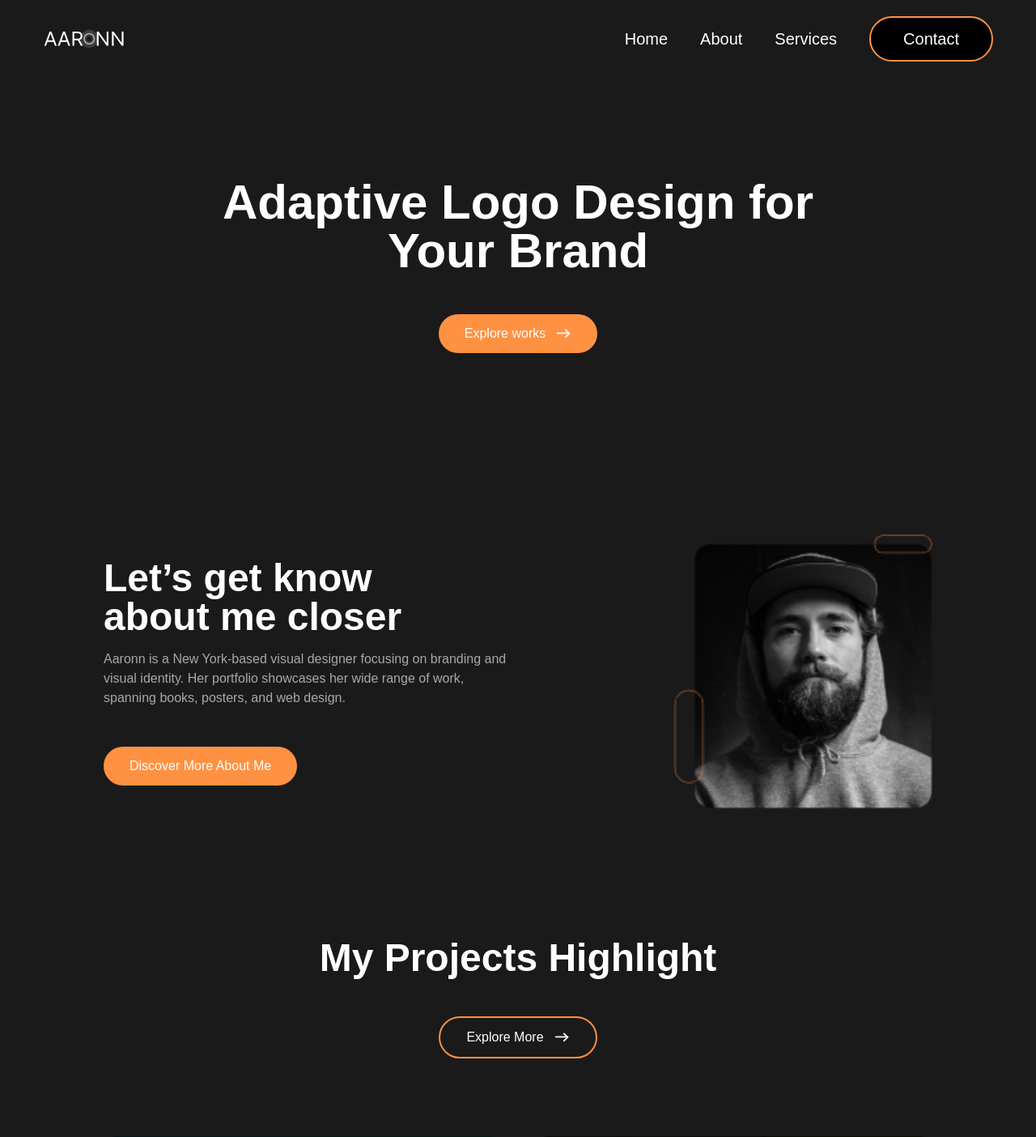
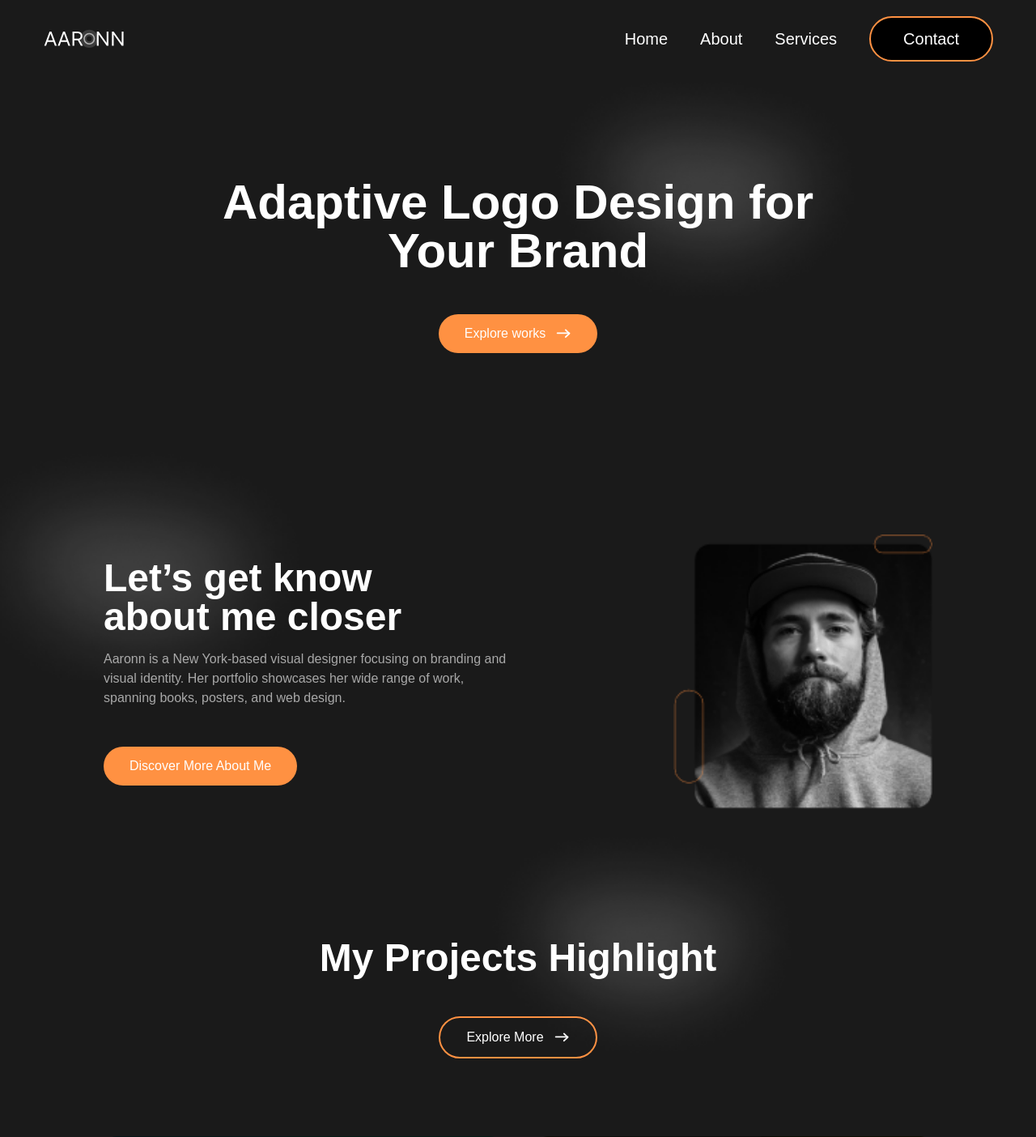
Before and after one commit to umerfarooq6129/designer-portfolio, a React (Create React App) app: page / in a window 1280 px wide. Shown: the top 1404 px of the page at 81% size. Built offline with nearby package versions, Linux system fonts and the light colour scheme; the HTML template or start-up script is replaced by a standard one.

Commit message:
added background image in heading

```diff
--- a/src/components/Projects/project.js
+++ b/src/components/Projects/project.js
@@ -32,7 +32,12 @@ const Project = () => {
         <>
             <div className="px-4 md:px-[10%] py-20">
                 <div className='w-full flex flex-col items-center justify-center gap-12'>
-                    <h1 className='custom-heading text-4xl md:text-5xl text-white text-center'>My Projects Highlight</h1>
+                    <h1 className='custom-heading text-4xl md:text-5xl text-white text-center relative'>My Projects Highlight
+                        <div
+                            className="absolute w-[450px] h-[300px] top-[10%] right-0 translate-x-[30%] translate-y-[-50%] bg-cover bg-no-repeat"
+                            style={{ backgroundImage: "url('images/vector 8.png')" }}
+                        ></div>
+                    </h1>
                     <button className='custom-font flex gap-3 items-center text-white border-2 border-[#FF9142] px-6 md:px-8 py-3 rounded-[50px]'>
                         Explore More <img src="images/arrow.svg" width={20} alt="" />
                     </button>
--- a/src/components/Testimonial/testimonial.js
+++ b/src/components/Testimonial/testimonial.js
@@ -5,7 +5,12 @@ const Testimonial = () => {
     <>
       <div className='px-4 md:px-[10%] py-20'>
         <div className="flex flex-col md:flex-row justify-between items-center pb-8">
-          <h1 className='custom-heading text-4xl md:text-5xl text-white'>Testimonial</h1>
+          <h1 className='custom-heading text-4xl md:text-5xl text-white relative'>Testimonial
+            <div
+              className="absolute w-[400px] h-[300px] top-0 left-[10%] translate-x-[-50%] translate-y-[-50%] bg-cover bg-no-repeat"
+              style={{ backgroundImage: "url('images/vector 8.png')" }}
+            ></div>
+          </h1>
           <img src="images/quote.png" className="mt-6 md:mt-0" width={100} alt="Quote" />
         </div>
         <div className="w-full md:w-[70%]">
--- a/src/components/about/about.js
+++ b/src/components/about/about.js
@@ -5,8 +5,12 @@ const About = () => {
     <>
       <div className="flex flex-col lg:flex-row w-full justify-between px-4 md:px-[10%] items-center py-20" id='#about'>
         <div className="flex flex-col w-full lg:w-1/2 gap-4 items-start">
-          <h1 className="custom-heading text-white text-4xl md:text-5xl w-full md:w-[400px]">
+          <h1 className="custom-heading text-white text-4xl md:text-5xl w-full md:w-[400px] relative">
             Let’s get know about me closer
+            <div
+              className="absolute w-[500px] h-[300px] top-0 left-[10%] translate-x-[-50%] translate-y-[-50%] bg-cover bg-no-repeat"
+              style={{ backgroundImage: "url('images/vector 8.png')" }}
+            ></div>
           </h1>
           <p className="custom-font text-[#A8A8A8]">
             Aaronn is a New York-based visual designer focusing on branding and visual identity. Her portfolio showcases her wide range of work, spanning books, posters, and web design.
--- a/src/components/hero/hero.js
+++ b/src/components/hero/hero.js
@@ -5,8 +5,12 @@ const Hero = () => {
         <>
             <div className='relative w-full flex items-center justify-center py-36'>
                 <div className='flex flex-col items-center gap-12 w-full max-w-[800px] px-4 md:px-8 justify-center'>
-                    <h1 className='custom-heading text-white text-4xl md:text-6xl text-center'>
+                    <h1 className='custom-heading text-white text-4xl md:text-6xl text-center relative'>
                         Adaptive Logo Design for Your Brand
+                        <div
+                            className="absolute w-[450px] h-[300px] top-[10%] right-0 translate-x-[20%] translate-y-[-50%] bg-cover bg-no-repeat"
+                            style={{ backgroundImage: "url('images/vector 8.png')" }}
+                        ></div>
                     </h1>
                     <button className='custom-font flex gap-3 items-center text-white bg-[#FF9142] px-6 md:px-8 py-3 rounded-[50px]'>
                         Explore works <img src="images/arrow.svg" width={20} alt="arrow-icon" />
```
Also changed, not shown: public/images/Vector 8.png (added).
